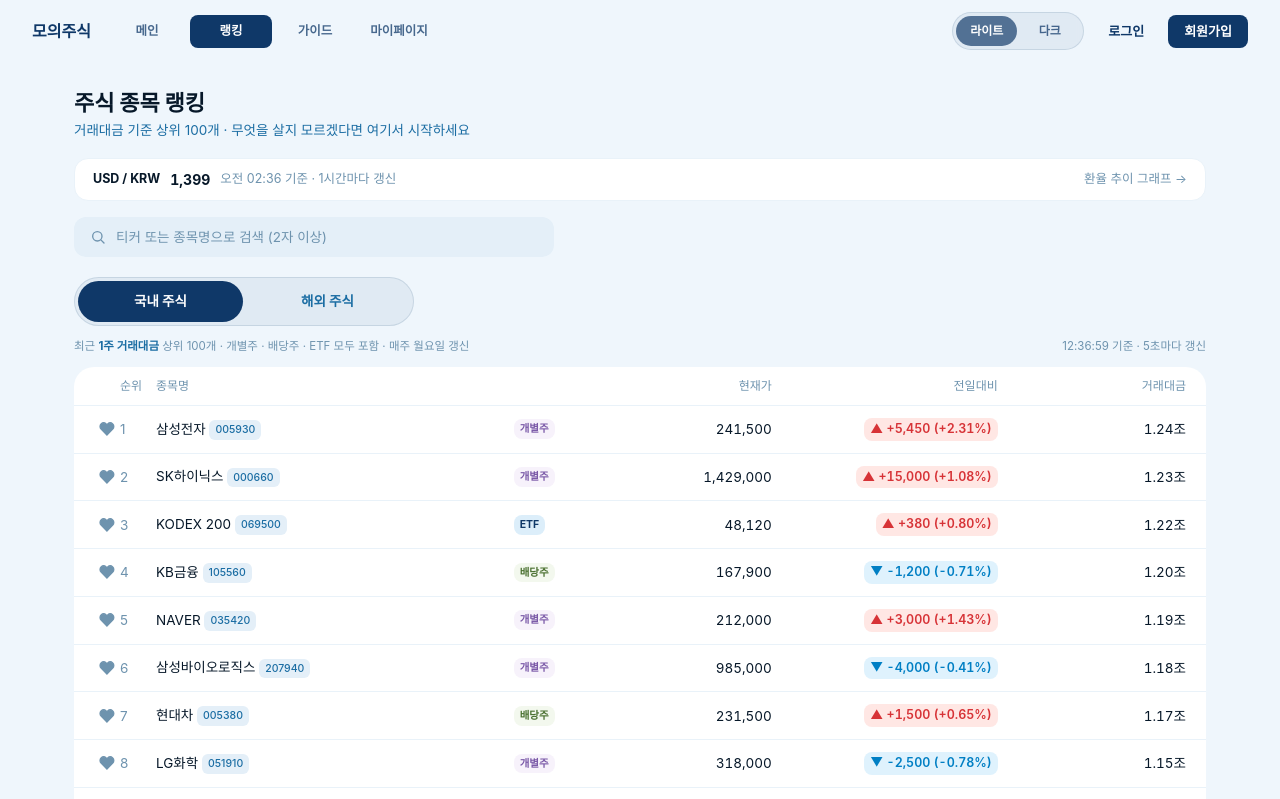
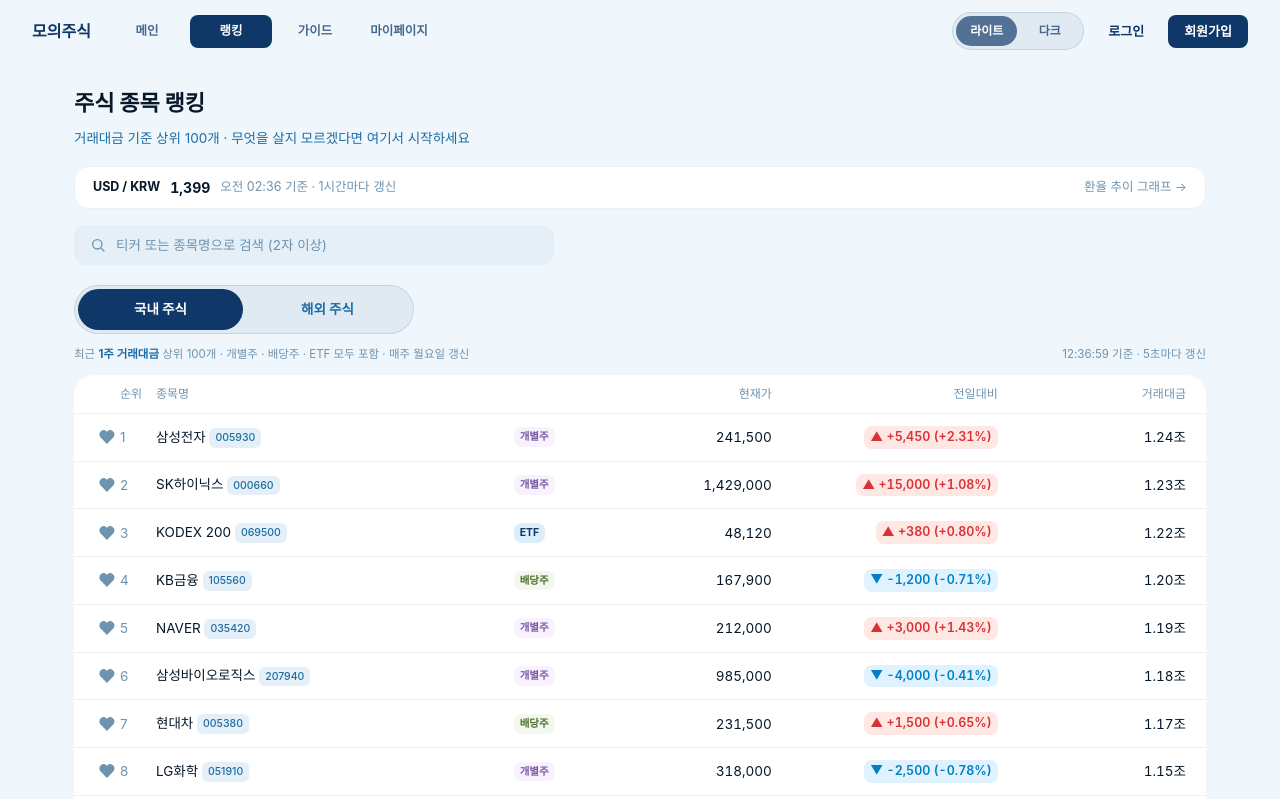
Before and after one commit to prgrms-be-devcourse/NBE10-12-final-BAEDANG, a Next.js app in the folder front/: page /rankings in a window 1280 px wide. Shown: the top 799 px of the page. Built offline with nearby package versions, Linux system fonts and the light colour scheme; a web font is replaced by a local one.

Commit message:
fix: 랭킹 화면 제목-부제 사이 여백을 띄웁니다

```diff
--- a/front/src/app/rankings/page.tsx
+++ b/front/src/app/rankings/page.tsx
@@ -92,7 +92,7 @@
       <h2 className="text-[22px] font-extrabold" style={{ color: "var(--ink)" }}>
         주식 종목 랭킹
       </h2>
-      <p className="mb-4.5 text-[13.5px]" style={{ color: "var(--mut)" }}>
+      <p className="mt-2 mb-4.5 text-[13.5px]" style={{ color: "var(--mut)" }}>
         거래대금 기준 상위 100개 · 무엇을 살지 모르겠다면 여기서 시작하세요
       </p>
 
```
